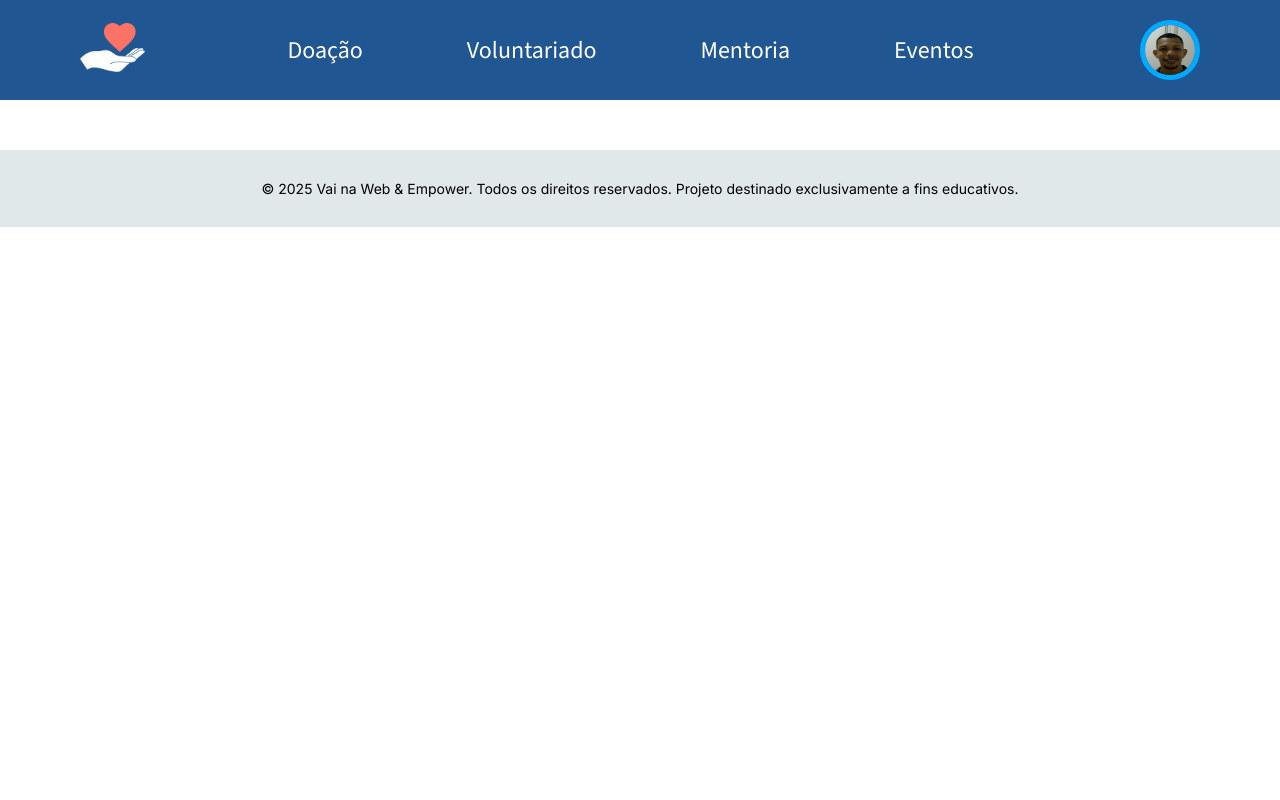
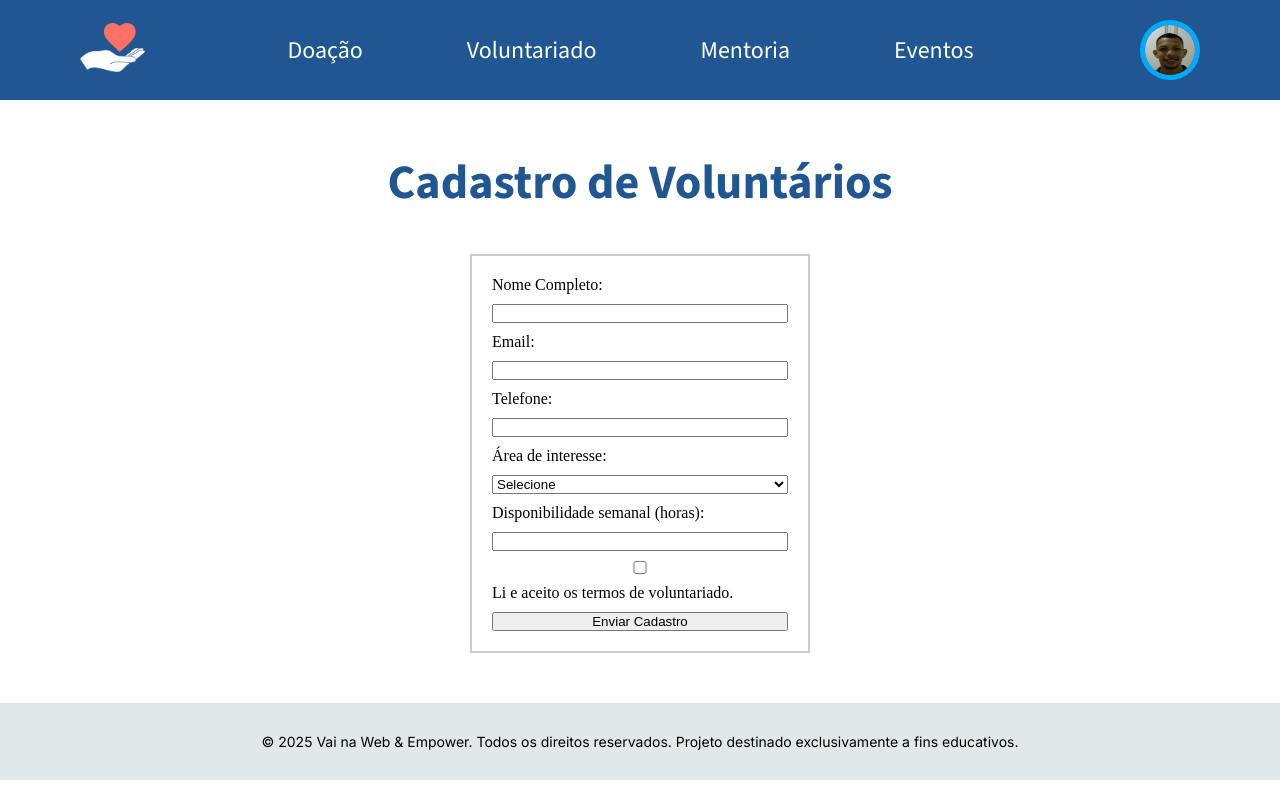
Before and after one commit to AgatonJunior/projeto-siteconnect, a React (Vite) app: page /forms in a window 1280 px wide. Built offline with nearby package versions, Linux system fonts and the light colour scheme.

Commit message:
Adicionando uma página de cadastro de voluntário

```diff
--- a/src/App.jsx
+++ b/src/App.jsx
@@ -8,6 +8,7 @@ import EventosEPalestras from "./pages/eventosEP/EventosEPalestras";
 import Usuario from "./pages/usuario/Usuario";
 import Header from "./components/header/Header";
 import Footer from "./components/footer/Footer";
+import Forms from "./pages/formsCadastro/Forms";
 
 const App = () => {
   return (
@@ -21,6 +22,7 @@ const App = () => {
         <Route path="/mentoria" element={<Mentoria />} />
         <Route path="/eventosEP" element={<EventosEPalestras />} />
         <Route path="/usuario" element={<Usuario />} />
+        <Route path="/forms" element={<Forms />} />
       </Routes>
 
       <Footer />
--- /dev/null
+++ b/src/pages/formsCadastro/Forms.jsx
@@ -0,0 +1,46 @@
+import S from "./forms.module.scss";
+
+const Forms = () => {
+  return (
+    <main className={S.main}>
+      <h1 className={S.titulo}>Cadastro de Voluntários</h1>
+
+      <form className={S.form}>
+        <label htmlFor="nome">Nome Completo:</label>
+        <input type="text" id="nome" name="nome" required />
+
+        <label htmlFor="email">Email:</label>
+        <input type="email" id="email" name="email" required />
+
+        <label htmlFor="telefone">Telefone:</label>
+        <input type="tel" id="telefone" name="telefone" required />
+
+        <label htmlFor="area">Área de interesse:</label>
+        <select id="area" name="area">
+          <option value="">Selecione</option>
+          <option value="educacao">Doação</option>
+          <option value="meio-ambiente">Voluntariado</option>
+          <option value="saude">Mentoria</option>
+          <option value="tecnologia">Eventos</option>
+          <option value="outros">Outros</option>
+        </select>
+        <label htmlFor="disponibilidade">
+          Disponibilidade semanal (horas):
+        </label>
+        <input
+          type="number"
+          id="disponibilidade"
+          name="disponibilidade"
+          min="1"
+          max="40"
+        />
+
+        <input type="checkbox" id="aceite" name="aceite" required />
+        <label htmlFor="aceite">Li e aceito os termos de voluntariado.</label>
+        <button type="submit">Enviar Cadastro</button>
+      </form>
+    </main>
+  );
+};
+
+export default Forms;
--- /dev/null
+++ b/src/pages/formsCadastro/forms.module.scss
@@ -0,0 +1,9 @@
+.form{
+    display: flex;
+    flex-direction: column;
+    max-width: 340px;
+    margin: 0 auto;
+    padding: 20px;
+    gap: 10px;
+    border: solid 2px #ccc;
+}
```
